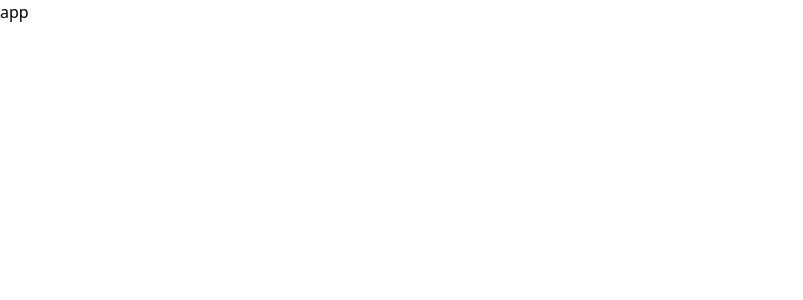
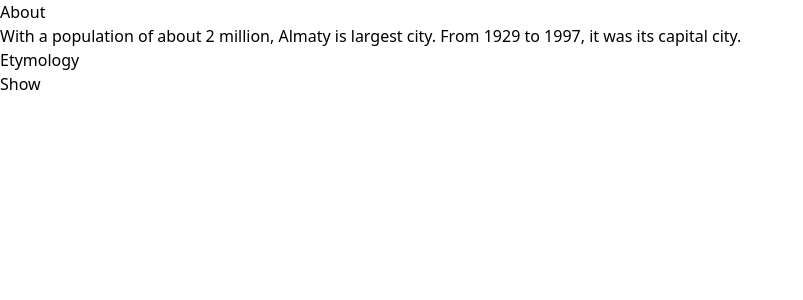
Before and after one commit to Rafiul29/react-and-next-js, a React (Vite) app: page / in a window 1280 px wide. Shown: the top 300 px of the page, without its empty margins (0-803 px from the left). Built offline with nearby package versions, Linux system fonts and the light colour scheme.

Commit message:
accordion added

```diff
--- a/src/App.jsx
+++ b/src/App.jsx
@@ -1,7 +1,9 @@
+import Accordion from "./components/Accordion";
+
 function App() {
   return (
     <>
-     app
+<Accordion/>
     </>
   );
 }
--- /dev/null
+++ b/src/components/Accordion.jsx
@@ -0,0 +1,29 @@
+import React, { useState } from "react";
+import Panel from "./Panel";
+
+const Accordion = () => {
+  const [activeIndex, setActiveIndex] = useState(0);
+  return (
+    <>
+      <Panel
+        title="About"
+        isActive={activeIndex == 0}
+        onShow={() => setActiveIndex(0)}
+      >
+        With a population of about 2 million, Almaty is largest city. From 1929
+        to 1997, it was its capital city.
+      </Panel>
+
+      <Panel
+        title="Etymology"
+        isActive={activeIndex == 1}
+        onShow={() => setActiveIndex(1)}
+      >
+        The name comes fromqwdddddddddddddddddddddddddd
+      </Panel>
+
+    </>
+  );
+};
+
+export default Accordion;
--- /dev/null
+++ b/src/components/Panel.jsx
@@ -0,0 +1,19 @@
+
+const Panel = ({ title, children ,isActive,onShow }) => {
+
+
+  return (
+    <div className="flex flex-col gap-3">
+      <h3 className="text-2xl">{title}</h3>
+      {isActive ? (
+        <p>{children}</p>
+      ) : (
+        <button className="self-start" onClick={onShow}>
+          Show
+        </button>
+      )}
+    </div>
+  );
+};
+
+export default Panel;
```
